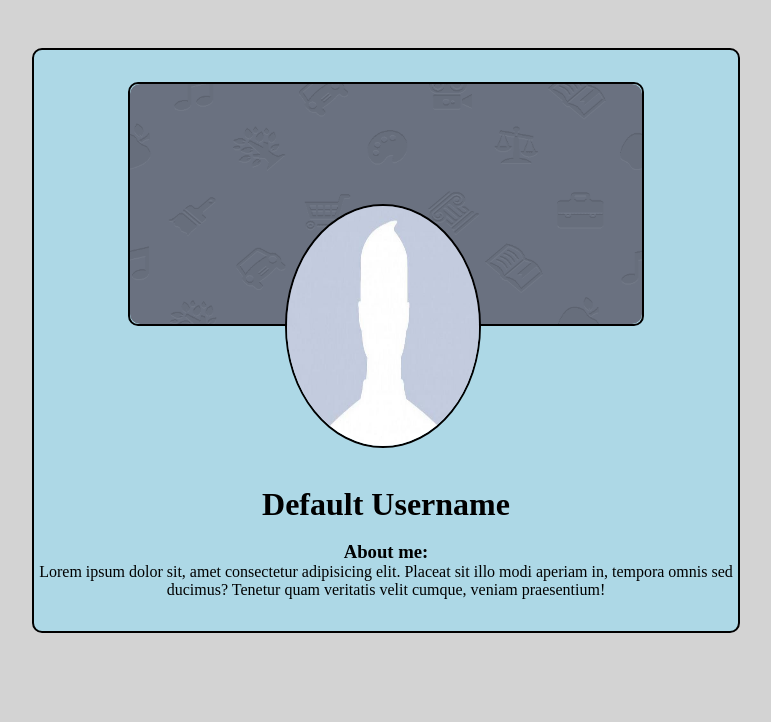
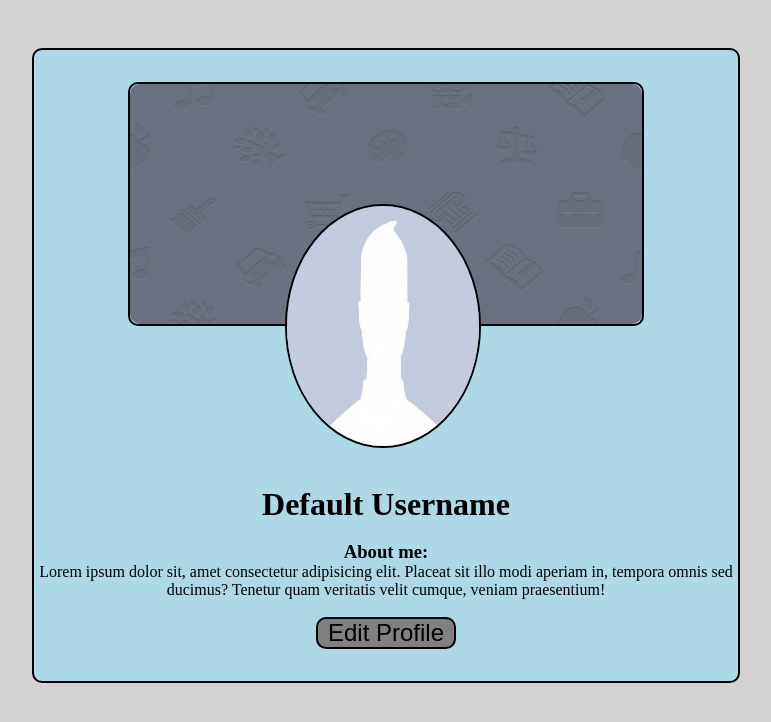
Before and after one commit to shrimp16/Profile-Creater, a plain HTML site: page index.html in a window 1280 px wide. Shown: the whole page, without its empty margins (254-1025 px from the left). Drawn offline with Linux system fonts and the light colour scheme.

Commit message:
Added Edit Profile button

```diff
--- a/index.html
+++ b/index.html
@@ -26,7 +26,8 @@
             <h3>About me: </h3>
             <p class="aboutme">Lorem ipsum dolor sit, amet consectetur adipisicing elit. Placeat sit illo modi aperiam in, tempora omnis sed ducimus? Tenetur quam veritatis velit cumque, veniam praesentium!</p>
         </div>
-
+        <br>
+        <button>Edit Profile</button>
     </div>
 
 </body>
--- a/styles.css
+++ b/styles.css
@@ -59,3 +59,18 @@ body {
 .user-data > * {
     text-align: center;
 }
+
+button {
+    background-color: gray;
+    font-size: 1.5rem;
+    width: 20%;
+    margin: auto;
+    border: 2px black solid;
+    border-radius: 10px;
+    transition: 0.3s;
+}
+
+button:hover {
+    background-color: rgba(211, 211, 211, 0.8);
+    cursor: pointer;
+}
```
